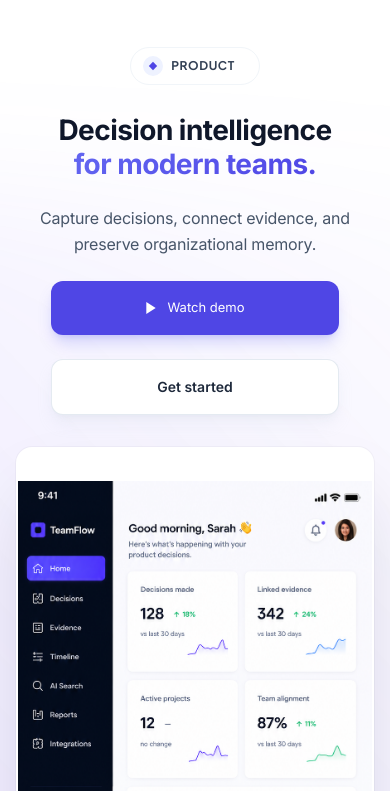
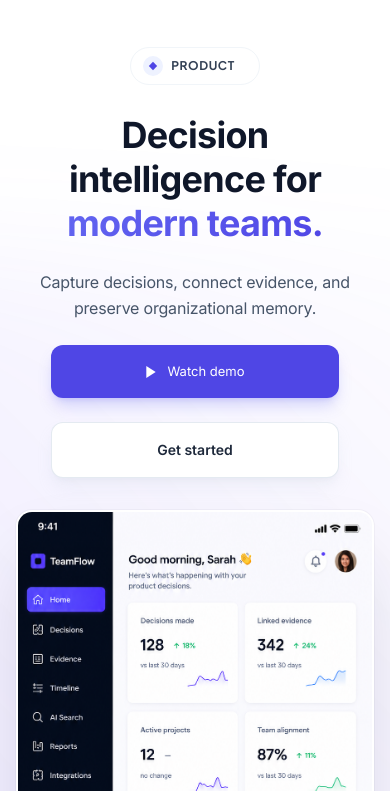
Before and after one commit to AndyJoeff/teamflow, a plain HTML site: page product_page.html in a window 390 px wide. Shown: the part 53-844 px from the top of the page. Drawn offline with nearby package versions, Linux system fonts and the light colour scheme.

Commit message:
Update product_page.html

```diff
--- a/product_page.html
+++ b/product_page.html
@@ -433,10 +433,13 @@
 
 
         <!-- Main Headline -->
-        <h1 class="text-[1.75rem]/[1.22] px-4 sm:text-5xl/[1.11] lg:text-[66px] font-bold text-slate-900 tracking-[-0.02em] sm:leading-[1.11] mb-6">
-          Decision intelligence <br class="hidden sm:inline">
-          <span class="text-gradient sm:hidden">for modern teams.</span>
-          <span class="hidden tracking-[-0.06em] text-gradient sm:inline">for modern product teams.</span>
+        <h1 class="hidden sm:block px-4 text-5xl/[1.11] lg:text-[66px] font-bold text-slate-900 tracking-[-0.02em] leading-[1.11] mb-6">
+          Decision intelligence<br>
+          <span class="tracking-[-0.06em] text-gradient">for modern product teams.</span>
+        </h1>
+        <h1 class="sm:hidden block text-[36px]/[1.222] px-4 font-bold text-slate-900 tracking-[-0.02em] mb-6">
+          Decision intelligence for<br>
+          <span class="text-gradient">modern teams.</span>
         </h1>
 
         <!-- Subtitle -->
@@ -531,7 +534,7 @@
               <!-- Mobile Dashboard Placeholder Image (Displayed conditionally: block lg:hidden) -->
               <!-- Note: User can easily replace the src attribute with their mobile dashboard image URL -->
               <img id="mobile-dashboard-img" src="teamflow-mobile.png" alt="TeamFlow Product Dashboard - Mobile View"
-                class="block md:hidden pt-8 w-full h-auto object-cover object-top select-none pointer-events-none">
+                class="block md:hidden w-full h-auto object-cover object-top select-none pointer-events-none">
 
               <!-- Bottom-only Gradient Overlay -->
               <!-- Requirement: Begins fully transparent several pixels above the bottom, then gradually transitions to the page background color at bottom edge to visually blend the dashboard into the following section and encourage scrolling -->
```
